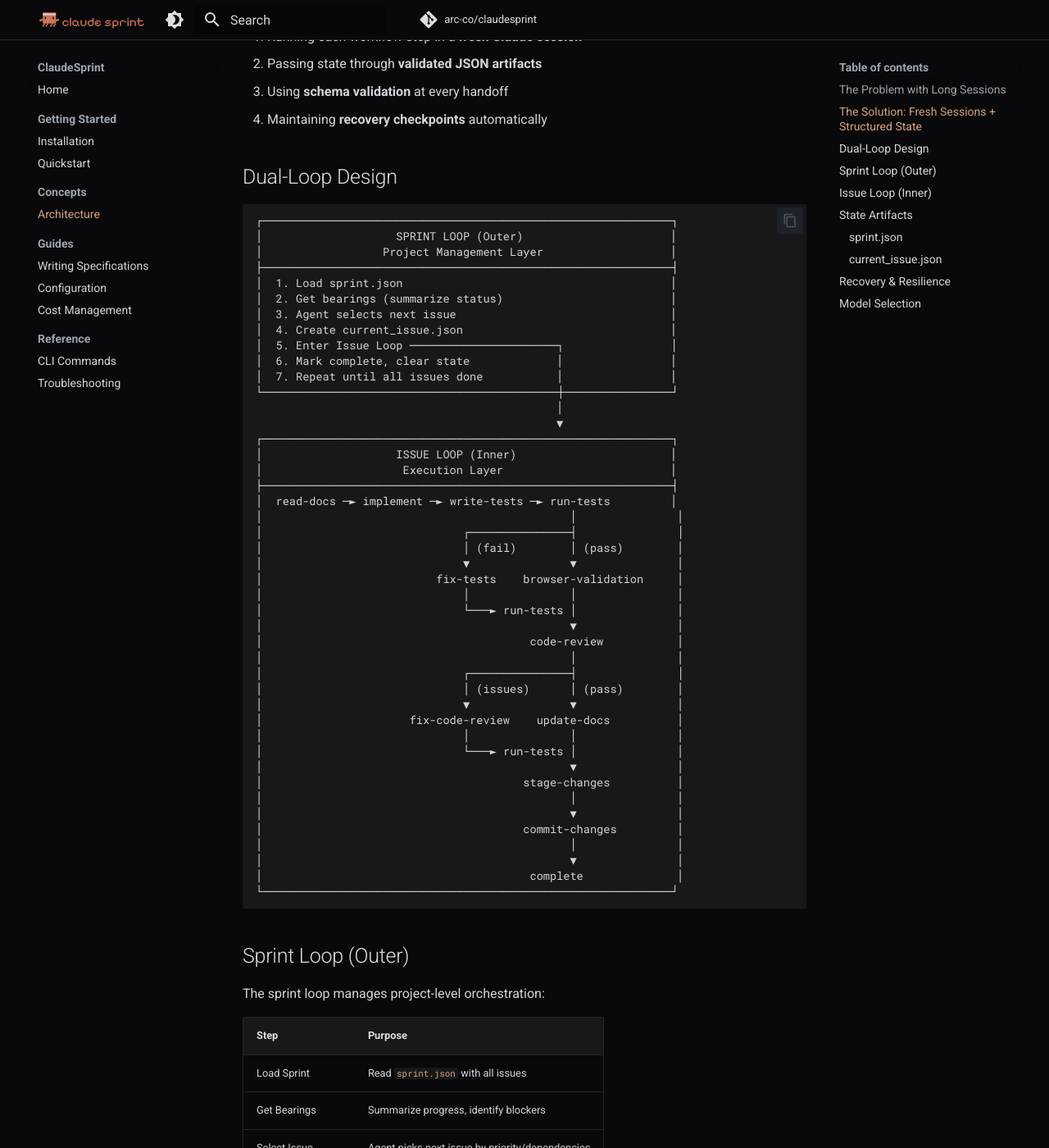
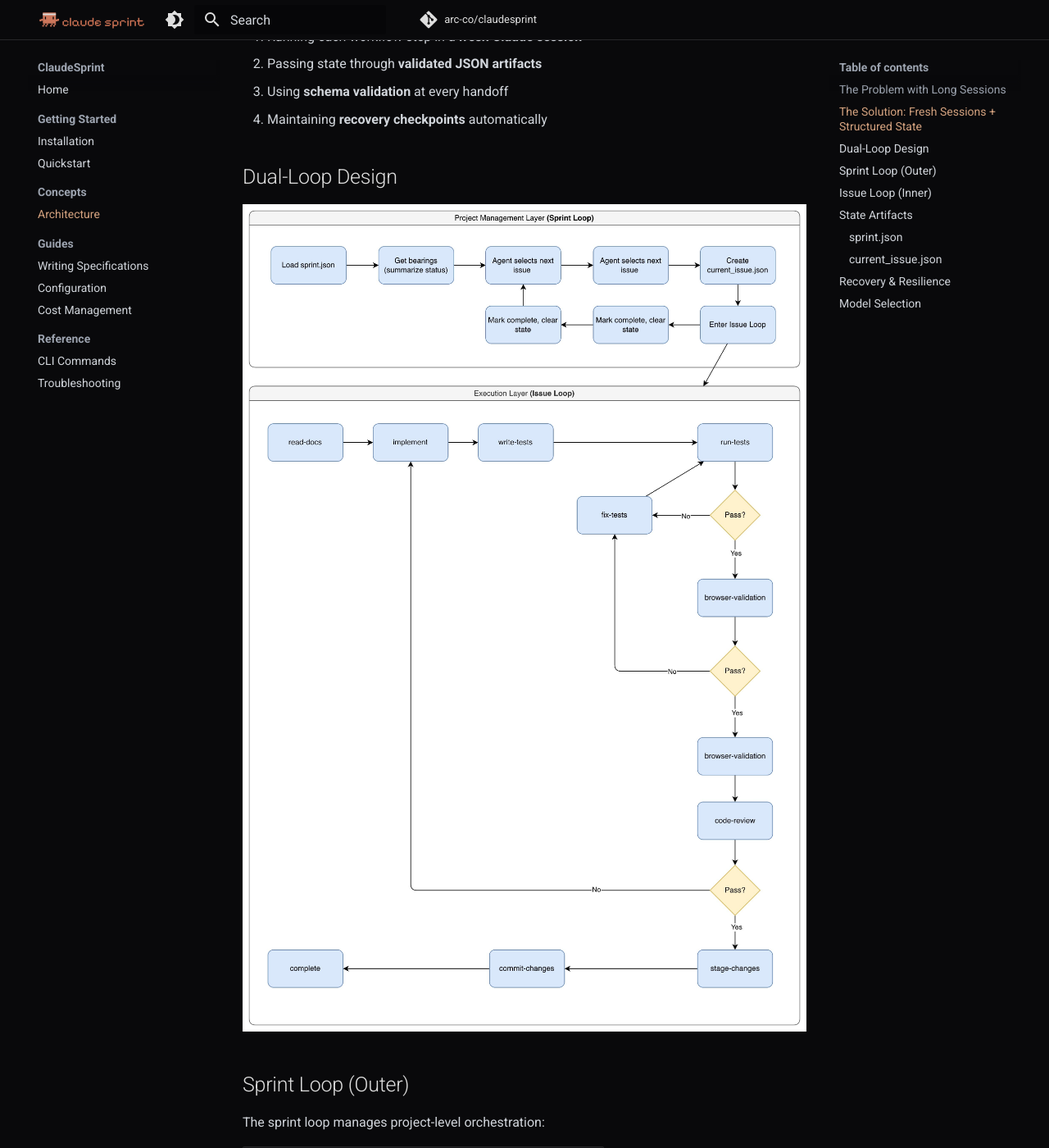
Before and after one commit to arc-co/claudesprint, an MkDocs documentation site: the page built from docs/concepts/architecture.md, in a window 1280 px wide and 1400 px high, scrolled down 566 px. Shown: the whole window at 82% size. Built offline with MkDocs 1.6.1 and Material for MkDocs 9.7.7, drawn with Linux system fonts in a browser that asks for light colours; comment, search, counter and statistics services are not loaded.

Commit message:
docs: Replace ASCII diagram with detailed loop image
- Replace ASCII dual-loop diagram in architecture.md with loop-detailed.jpg
- Add detailed architecture as collapsible section in README

Co-Authored-By: Claude Opus 4.5 <noreply@anthropic.com>

````diff
--- a/docs/concepts/architecture.md
+++ b/docs/concepts/architecture.md
@@ -22,52 +22,7 @@ ClaudeSprint solves this by:
 
 ## Dual-Loop Design
 
-```
-┌─────────────────────────────────────────────────────────────┐
-│                    SPRINT LOOP (Outer)                      │
-│                  Project Management Layer                   │
-├─────────────────────────────────────────────────────────────┤
-│  1. Load sprint.json                                        │
-│  2. Get bearings (summarize status)                         │
-│  3. Agent selects next issue                                │
-│  4. Create current_issue.json                               │
-│  5. Enter Issue Loop ──────────────────────┐                │
-│  6. Mark complete, clear state             │                │
-│  7. Repeat until all issues done           │                │
-└────────────────────────────────────────────┼────────────────┘
-                                             │
-                                             ▼
-┌─────────────────────────────────────────────────────────────┐
-│                    ISSUE LOOP (Inner)                       │
-│                     Execution Layer                         │
-├─────────────────────────────────────────────────────────────┤
-│  read-docs ─► implement ─► write-tests ─► run-tests         │
-│                                              │               │
-│                              ┌───────────────┤               │
-│                              │ (fail)        │ (pass)        │
-│                              ▼               ▼               │
-│                          fix-tests    browser-validation     │
-│                              │               │               │
-│                              └───► run-tests │               │
-│                                              ▼               │
-│                                        code-review           │
-│                                              │               │
-│                              ┌───────────────┤               │
-│                              │ (issues)      │ (pass)        │
-│                              ▼               ▼               │
-│                      fix-code-review    update-docs          │
-│                              │               │               │
-│                              └───► run-tests │               │
-│                                              ▼               │
-│                                       stage-changes          │
-│                                              │               │
-│                                              ▼               │
-│                                       commit-changes         │
-│                                              │               │
-│                                              ▼               │
-│                                        complete              │
-└─────────────────────────────────────────────────────────────┘
-```
+![ClaudeSprint Dual-Loop Architecture](../assets/loop-detailed.jpg)
 
 ## Sprint Loop (Outer)
 
````
Also changed, not shown: README.md (+9 -1 lines), docs/assets/loop-detailed.jpg (added).
